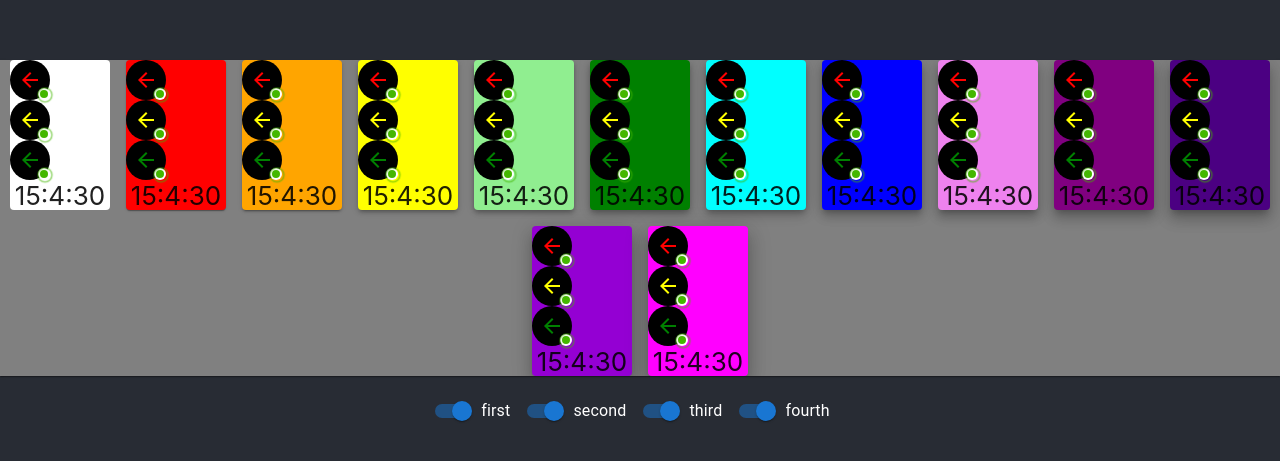
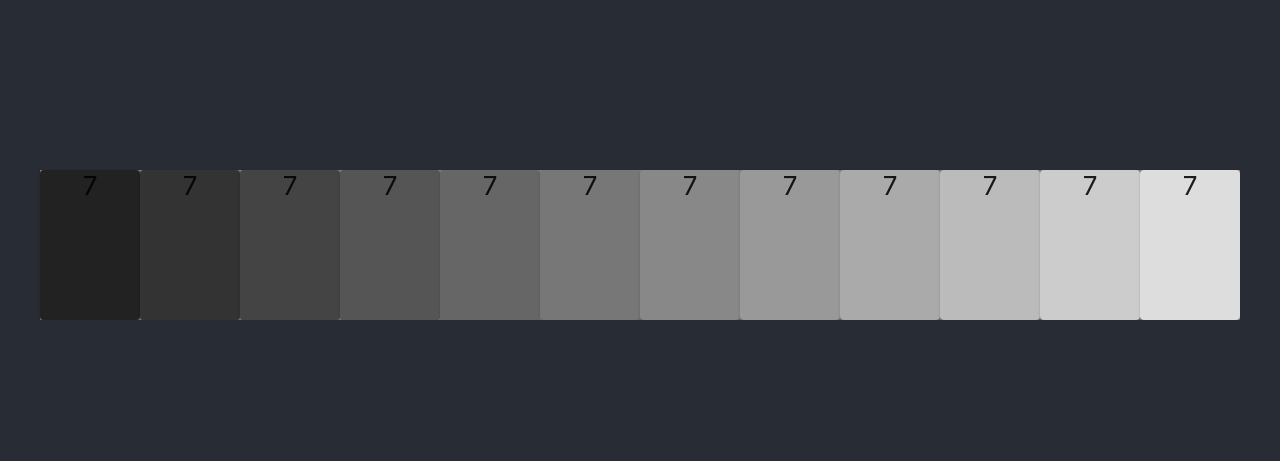
Before and after one commit to jpmhaggerty/traffic-signal, a React (Create React App) app: page / in a window 1280 px wide. Shown: the part 155-616 px from the top of the page. Built offline with nearby package versions, Linux system fonts and the light colour scheme.

Commit message:
Time to rethink phasing

```diff
--- a/src/components/BasicSwitches.js
+++ b/src/components/BasicSwitches.js
@@ -1,22 +1,122 @@
 import * as React from "react";
-import Switch from "@mui/material/Switch";
+import { styled } from "@mui/material/styles";
+import { useState, useEffect } from "react";
+import ArrowBackIcon from "@mui/icons-material/ArrowBack";
+import Avatar from "@mui/material/Avatar";
+import Badge from "@mui/material/Badge";
+import Button from "@mui/material/Button";
+import ButtonGroup from "@mui/material/ButtonGroup";
+import Card from "@mui/material/Card";
 import FormControlLabel from "@mui/material/FormControlLabel";
 import Grid from "@mui/material/Grid";
-import Card from "@mui/material/Card";
-import Avatar from "@mui/material/Avatar";
-import { useState, useEffect } from "react";
-import ArrowBackIcon from "@mui/icons-material/ArrowBack";
+import Stack from "@mui/material/Stack";
+import Switch from "@mui/material/Switch";
 
-import { styled } from "@mui/material/styles";
-import Badge from "@mui/material/Badge";
-import Stack from "@mui/material/Stack";
+import SignalHead from "./SignalHead.js";
 
 export default function BasicSwitches() {
-  const [seconds, setSeconds] = useState(0);
-  const [minutes, setMinutes] = useState(0);
-  const [hours, setHours] = useState(0);
+  const [timer, setTimer] = useState(0);
+  const [type, setType] = useState("solid");
+  const [signal, setSignal] = useState([
+    //Phase 0
+    [],
+    //Phase 1
+    [
+      [
+        ["red", "leftArrow", "flash"],
+        ["yellow", "leftArrow", "flash"],
+        ["green", "leftArrow", "flash"],
+      ],
+    ],
+    //Phase 2
+    [
+      [
+        ["red", "solid", "flash"],
+        ["yellow", "solid", "flash"],
+        ["green", "solid", "flash"],
+      ],
+      [
+        ["red", "rightArrow", "flash"],
+        ["yellow", "rightArrow", "flash"],
+        ["green", "rightArrow", "flash"],
+      ],
+    ],
+    //Phase 3
+    [
+      [
+        ["red", "leftArrow", "flash"],
+        ["yellow", "leftArrow", "flash"],
+        ["green", "leftArrow", "flash"],
+      ],
+    ],
+    //Phase 4
+    [
+      [
+        ["red", "solid", "flash"],
+        ["yellow", "solid", "flash"],
+        ["green", "solid", "flash"],
+      ],
+      [
+        ["red", "rightArrow", "flash"],
+        ["yellow", "rightArrow", "flash"],
+        ["green", "rightArrow", "flash"],
+      ],
+    ],
+    //Phase 5
+    [
+      [
+        ["red", "leftArrow", "flash"],
+        ["yellow", "leftArrow", "flash"],
+        ["green", "leftArrow", "flash"],
+      ],
+    ],
+    //Phase 6
+    [
+      [
+        ["red", "solid", "flash"],
+        ["yellow", "solid", "flash"],
+        ["green", "solid", "flash"],
+      ],
+      [
+        ["red", "rightArrow", "flash"],
+        ["yellow", "rightArrow", "flash"],
+        ["green", "rightArrow", "flash"],
+      ],
+    ],
+    //Phase 7
+    [
+      [
+        ["red", "leftArrow", "flash"],
+        ["yellow", "leftArrow", "flash"],
+        ["green", "leftArrow", "flash"],
+      ],
+    ],
+    //Phase 8
+    [
+      [
+        ["red", "solid", "flash"],
+        ["yellow", "solid", "flash"],
+        ["green", "solid", "flash"],
+      ],
+      [
+        ["red", "rightArrow", "flash"],
+        ["yellow", "rightArrow", "flash"],
+        ["green", "rightArrow", "flash"],
+      ],
+    ],
+  ]);
+
+  let fullCycle = 15;
+  let timeStep = 1000;
+
+  let upperLamp = "red";
+  let middleLamp = "yellow";
+  let lowerLamp = "green";
+
+  const switchArray = ["leftArrow", "solid", "rightArrow"];
 
   const colorArray = [
+    [
       "white",
       "red",
       "orange",
@@ -30,9 +130,28 @@ export default function BasicSwitches() {
       "indigo",
       "darkviolet",
       "magenta",
+    ],
+    [
+      "#222222",
+      "#333333",
+      "#444444",
+      "#555555",
+      "#666666",
+      "#777777",
+      "#888888",
+      "#999999",
+      "#AAAAAA",
+      "#BBBBBB",
+      "#CCCCCC",
+      "#DDDDDD",
+    ],
   ];
 
-  const switchArray = ["first", "second", "third", "fourth"];
+  let signalSpec = [
+    [upperLamp, type, "flash"],
+    [middleLamp, type, "flash"],
+    [lowerLamp, type, "flash"],
+  ];
 
   const StyledBadge = styled(Badge)(({ theme }) => ({
     "& .MuiBadge-badge": {
@@ -63,91 +182,32 @@ export default function BasicSwitches() {
     },
   }));
 
-  const SmallAvatar = styled(Avatar)(({ theme }) => ({
-    width: 22,
-    height: 22,
-    border: `2px solid ${theme.palette.background.paper}`,
-  }));
-
   useEffect(() => {
-    let today = new Date();
-    const timer = setInterval(() => {
-      setSeconds(today.getSeconds() + 1);
-      setMinutes(today.getMinutes());
-      setHours(today.getHours());
-    }, 1000);
-    return () => clearInterval(timer);
+    const timerID = setInterval(() => {
+      //run lamp toggles
+      if (timer === fullCycle) {
+        setTimer(0);
+      } else {
+        setTimer(timer + 1);
+      }
+    }, timeStep);
+    return () => clearInterval(timerID);
   });
 
   return (
     <div>
       <Grid container spacing={2}>
-        <Grid item xs={12}>
+        <Grid item sx={{ overflow: "scroll" }}>
           <Card sx={{ backgroundColor: "gray" }} square={true}>
-            <Grid
-              container
-              justifyContent="center"
-              alignContent="center"
-              rowSpacing={2}
-              columnSpacing={2}
-            >
-              {colorArray.map((element, index) => {
+            <Grid container>
+              {colorArray[1].map((element, index) => {
                 return (
-                  <Grid key={index} item>
+                  <Grid key={index} item sx={{ display: "inline" }}>
                     <Card
-                      alignContent="center"
-                      justifyContent="center"
-                      elevation={index}
                       sx={{ height: 150, width: 100, backgroundColor: element }}
                     >
-                      <Stack direction="row" spacing={2}>
-                        <StyledBadge
-                          overlap="circular"
-                          anchorOrigin={{
-                            vertical: "bottom",
-                            horizontal: "right",
-                          }}
-                          variant="dot"
-                        >
-                          <Avatar sx={{ bgcolor: "black" }}>
-                            <ArrowBackIcon sx={{ color: "red" }} />
-                          </Avatar>
-                        </StyledBadge>
-                      </Stack>
-                      <Stack direction="row" spacing={2}>
-                        <StyledBadge
-                          overlap="circular"
-                          anchorOrigin={{
-                            vertical: "bottom",
-                            horizontal: "right",
-                          }}
-                          variant="dot"
-                        >
-                          <Avatar sx={{ bgcolor: "black" }}>
-                            <ArrowBackIcon sx={{ color: "yellow" }} />
-                          </Avatar>
-                        </StyledBadge>
-                      </Stack>
-                      <Stack direction="row" spacing={2}>
-                        <StyledBadge
-                          overlap="circular"
-                          anchorOrigin={{
-                            vertical: "bottom",
-                            horizontal: "right",
-                          }}
-                          variant="dot"
-                        >
-                          <Avatar sx={{ bgcolor: "black" }}>
-                            <ArrowBackIcon sx={{ color: "green" }} />
-                          </Avatar>
-                        </StyledBadge>
-                      </Stack>
-
-                      {hours}
-                      {":"}
-                      {minutes}
-                      {":"}
-                      {seconds - 1}
+                      <SignalHead signal={signal} />
+                      {timer}
                     </Card>
                   </Grid>
                 );
@@ -155,18 +215,6 @@ export default function BasicSwitches() {
             </Grid>
           </Card>
         </Grid>
-
-        <Grid item xs={12}>
-          {switchArray.map((element, index) => {
-            return (
-              <FormControlLabel
-                key={index}
-                control={<Switch defaultChecked />}
-                label={element}
-              ></FormControlLabel>
-            );
-          })}
-        </Grid>
       </Grid>
     </div>
   );
--- /dev/null
+++ b/src/components/SignalFace.js
@@ -0,0 +1,76 @@
+import * as React from "react";
+import { styled } from "@mui/material/styles";
+import ArrowBackIcon from "@mui/icons-material/ArrowBack";
+import ArrowForwardIcon from "@mui/icons-material/ArrowForward";
+import Avatar from "@mui/material/Avatar";
+import Badge from "@mui/material/Badge";
+import Stack from "@mui/material/Stack";
+
+export default function SignalFace({ color, type, mode }) {
+  console.log("Here: ", color, type, mode);
+  const StyledBadge = styled(Badge)(({ theme }) => ({
+    "& .MuiBadge-badge": {
+      backgroundColor: "#44b700",
+      color: "#44b700",
+      boxShadow: `0 0 0 2px ${theme.palette.background.paper}`,
+      "&::after": {
+        position: "absolute",
+        top: 0,
+        left: 0,
+        width: "100%",
+        height: "100%",
+        borderRadius: "50%",
+        animation: "ripple 1.2s infinite ease-in-out",
+        border: "1px solid currentColor",
+        content: '""',
+      },
+    },
+    "@keyframes ripple": {
+      "0%": {
+        transform: "scale(.8)",
+        opacity: 1,
+      },
+      "100%": {
+        transform: "scale(2.4)",
+        opacity: 0,
+      },
+    },
+  }));
+
+
+  const typeChooser = () => {
+    switch (type) {
+      case "leftArrow":
+        return (
+          <Avatar sx={{ bgcolor: "black" }}>
+            <ArrowBackIcon sx={{ color: color }} />
+          </Avatar>
+        );
+        break;
+        case "rightArrow":
+          return (
+            <Avatar sx={{ bgcolor: "black" }}>
+              <ArrowForwardIcon sx={{ color: color }} />
+            </Avatar>
+          );
+          break;
+      default:
+        return <Avatar sx={{ bgcolor: color }}> </Avatar>;
+    }
+  };
+
+  return (
+    <Stack direction="row" spacing={2}>
+      <StyledBadge
+        overlap="circular"
+        anchorOrigin={{
+          vertical: "bottom",
+          horizontal: "right",
+        }}
+        variant="dot"
+      >
+        {typeChooser()}
+      </StyledBadge>
+    </Stack>
+  );
+}
--- /dev/null
+++ b/src/components/SignalHead.js
@@ -0,0 +1,31 @@
+import * as React from "react";
+import Card from "@mui/material/Card";
+import Grid from "@mui/material/Grid";
+import SignalFace from "./SignalFace.js";
+
+export default function SignalHead({ signal }) {
+  let keyLamp = 0;
+  let lampJSX;
+  let gooby = signal.map((phase, phaseIndex) => {
+    if (phase.length > 0) {
+      phase.map((lane, laneIndex) => {
+        if (lane.length > 0) {
+          lane.map((lamp, lampIndex) => {
+            keyLamp = phaseIndex * 100 + laneIndex * 10 + lampIndex;
+            lampJSX = (
+              <SignalFace
+                key={keyLamp}
+                color={lamp[0]}
+                type={lamp[1]}
+                mode={lamp[2]}
+              />
+            );
+            return lampJSX;
+          });
+        }
+        return lampJSX;
+      });
+    }
+    return lampJSX;
+  });
+}
```
Also changed, not shown: src/index.js (+6 -6 lines). Lines whose indentation alone changed are shown as unchanged.
